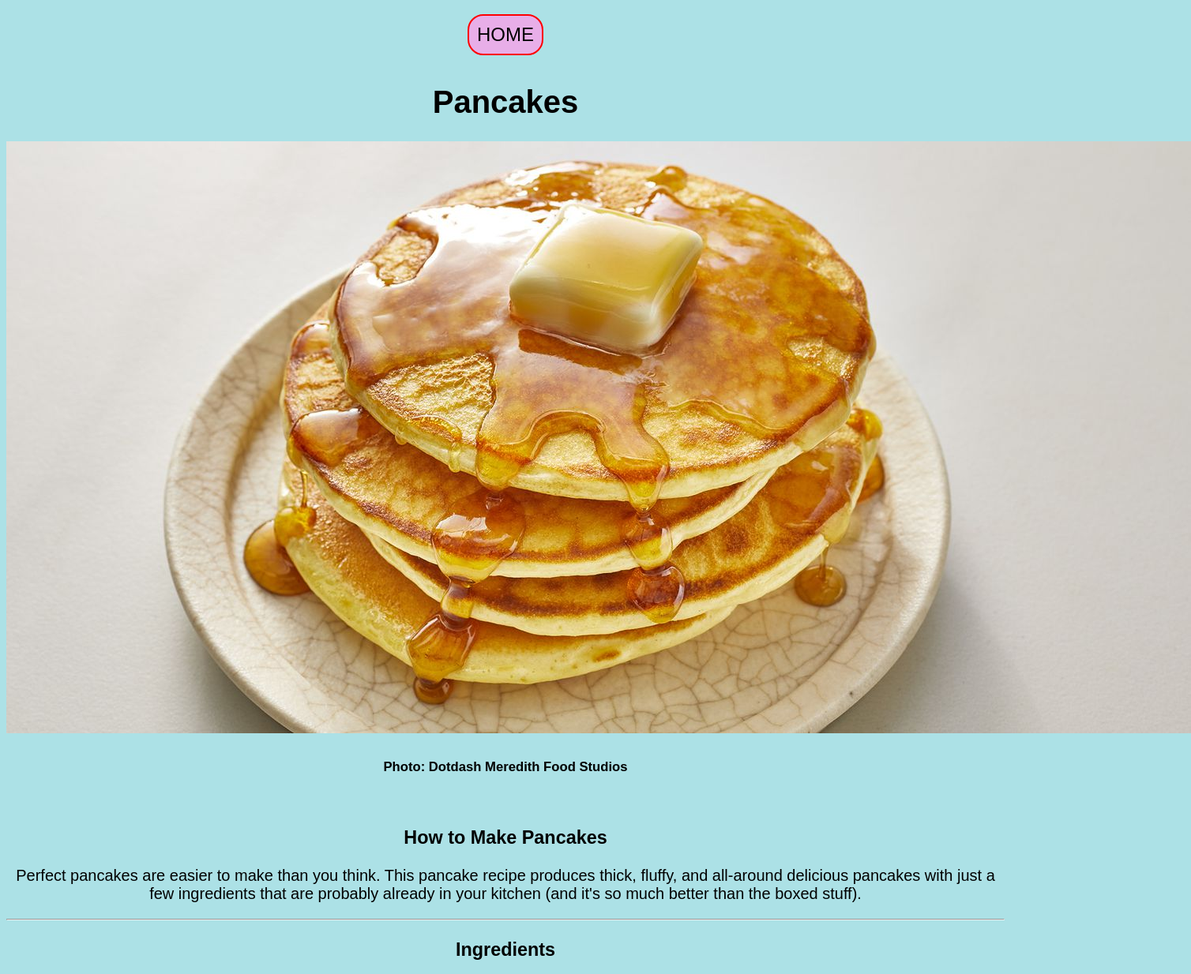
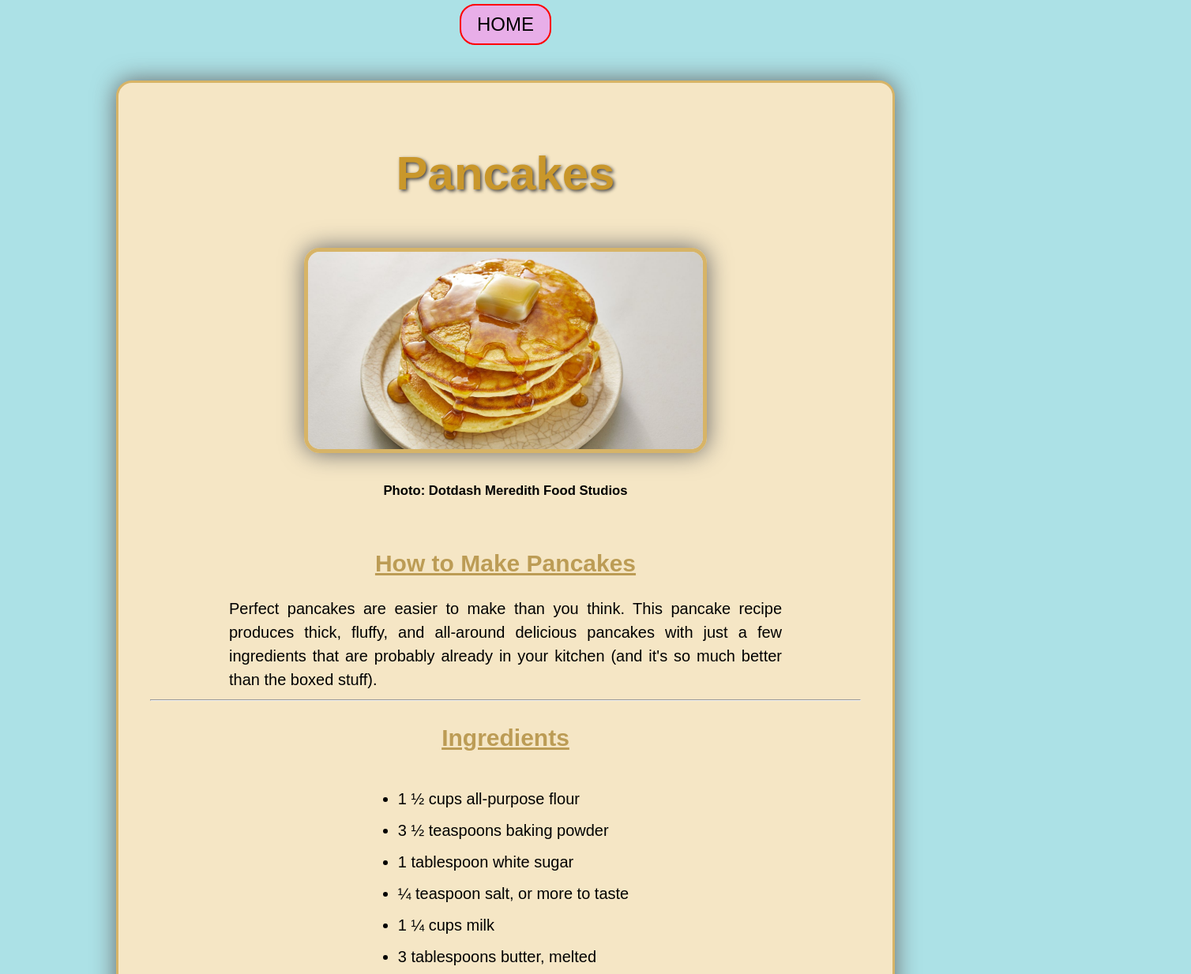
Before and after one commit to Rekamae/odin-recipes, a plain HTML site: page recipes/pancakes.html in a window 1280 px wide. Shown: the top 1234 px of the page at 79% size, 1508 px wide, since content can reach past the window. Drawn offline with Linux system fonts and the light colour scheme.

Commit message:
Styled all recipe pages

```diff
--- a/recipes/pancakes.html
+++ b/recipes/pancakes.html
@@ -13,7 +13,7 @@
         <h1>Pancakes</h1>
 
         <img class="pancake-image" src="../images/pancakes.jpg" alt="3 pancakes stacked on top of each other. Butter is on the top with syrup running down.">
-        <p><sub><b>Photo: Dotdash Meredith Food Studios</b></sub></p>
+        <p class="photo-credit"><sub><b>Photo: Dotdash Meredith Food Studios</b></sub></p>
         <br>
 
         <h3>How to Make Pancakes</h3>
--- a/styles.css
+++ b/styles.css
@@ -3,8 +3,11 @@ body{
     font-family: Arial, Helvetica, sans-serif;
     text-align: center;
     background-color: #ACE1E6;
+    margin: 0px;
+    padding: 0px;
 
 }
+
 
 /*button*/
 a{
@@ -14,10 +17,11 @@ a{
     background-color: #E8AEE8;
     border: 2px solid red;
     border-radius: 20px;
-    padding: 10px;
-    margin: 10px;
-    display: inline-table;
+    padding: 10px 20px;
+    margin: 5px;
+    display: inline-block;
     text-transform: uppercase;
+    transition: 0.3s ease-out;
 }
 
 a:hover{
@@ -33,25 +37,29 @@ a:hover{
     padding: 8px;
     border-bottom: 5px solid black;
     text-transform: uppercase;
-    max-width: 1000px;
-    text-align: center;
-    margin: auto auto;
+    max-width: 800px;
+    margin: 40px auto 30px;
     border-radius: 20px;
 }
 
+/*Homepage background*/
 .background-homepage{
     text-align: center;
     background-color: #d3ccc6;
-    margin: 40px auto;
-    padding: 40px;
-    max-width: 1200px;
+    margin: 0 auto 40px;
+    padding: 40px 20px;
+    max-width: 600px;
     border: 5px solid rgb(102, 73, 31);
     border-radius: 20px;
+    box-shadow: 0px 0px 12px #686868;
 
 }
 
-
-
+/*Photo Credits*/
+.photo-credit sub{
+    display: block;
+    text-align: center;
+}
 
 /*Recipe pages*/
 div.baumkuchen-page, div.pancake-page, div.berliner-page{
@@ -62,66 +70,131 @@ div.baumkuchen-page, div.pancake-page, div.berliner-page{
 
 /*Styles Recipe Pages*/
 
-/*baumkuchen*/
-
-.photo-credit sub{
-    display: block;
+.baumkuchen-page,
+.berliner-page,
+.pancake-page{
     text-align: center;
-}
-.baumkuchen-page{
-    text-align: center;
-    background-color: #f8deac;
     margin: 40px auto;
     padding: 40px;
     max-width: 900px;
-    border: 5px solid #422a08;
     border-radius: 20px;
     box-shadow: 0px 0px 30px #686868;
 }
 
-.baumkuchen-page h1{
-    color: #422a08;
+.baumkuchen-page h1,
+.berliner-page h1,
+.pancake-page h1{
     font-size: 60px;
     text-shadow: 2px 2px 4px #494747;
 }
 
-.baumkuchen-page h3{
-    color: #5c411b;
+.baumkuchen-page h3,
+.berliner-page h3,
+.pancake-page h3{
     font-size: 30px;
     text-decoration: underline;
     margin-bottom: 25px;
 }
 
 .baumkuchen-page p,
-.baumkuchen-page li{
+.baumkuchen-page li,
+.berliner-page p,
+.berliner-page li,
+.pancake-page p,
+.pancake-page li{
     text-align: justify;
-    padding: 1px;
+    line-height: 1.5;
     margin: 10px auto;
     max-width: 700px;
 
 }
 
 .baumkuchen-page ol,
-.baumkuchen-page ul{
-    text-align: center;
-    /* padding: 1px; */
+.baumkuchen-page ul,
+.berliner-page ol,
+.berliner-page ul,
+.pancake-page ol,
+.pancake-page ul{
     margin: 10px auto;
     display: inline-block;
-    /* padding-left: 20px; */
+    padding-left: 20px;
+    text-align: left;
+
+}
+
+.baumkuchen-image,
+.berliner-image,
+.pancake-image{
+    width: 500px;
+    height: auto;
+    border-radius: 20px;
+    box-shadow: 0px 0px 30px #686868;
+    transition: 0.3s ease, 0.3s ease-in-out;
+}
+
+.baumkuchen-image:hover,
+.berliner-image:hover,
+.pancake-image:hover{
+    transform: scale(1.02);
+}
+
+
+/*baumkuchen*/
+.baumkuchen-page{
+    background-color: #f8deac;
+    border: 3px solid #8b5e3c;
+}
+.baumkuchen-page h1{
+    color: #422a08;
+
+}
+
+.baumkuchen-page h3{
+    color: #806440;
 
 }
 
 .baumkuchen-image{
-    border: 5px solid #422a08;
-    border-radius: 20px;
-    box-shadow: 0px 0px 30px #686868;
+    border: 5px solid #8b5e3c;
 }
 
-.baumkuchen-image:hover{
+
+/* berliner*/
+.berliner-page{
+    background-color: #f5c5e3;
+    border: 3px solid #885574;
+}
+.berliner-page h1{
+    color: #3e0e32;
 
 }
 
+.berliner-page h3{
+    color: #3e0e32;
 
-/*berliner*/
+}
+
+.berliner-image{
+    border: 5px solid #885574;
+}
 
 /*pancakes*/
+.pancake-page{
+    background-color: #f5e6c5;
+    border: 3px solid #d7b467;
+}
+.pancake-page h1{
+    color: #c9972b;
+
+}
+
+.pancake-page h3{
+    color: #bc9c55;
+
+}
+
+.pancake-image{
+    margin: 20px auto;
+    border: 5px solid #d7b467;
+
+}
```
Also changed, not shown: recipes/berliner.html (+2 -2 lines).
